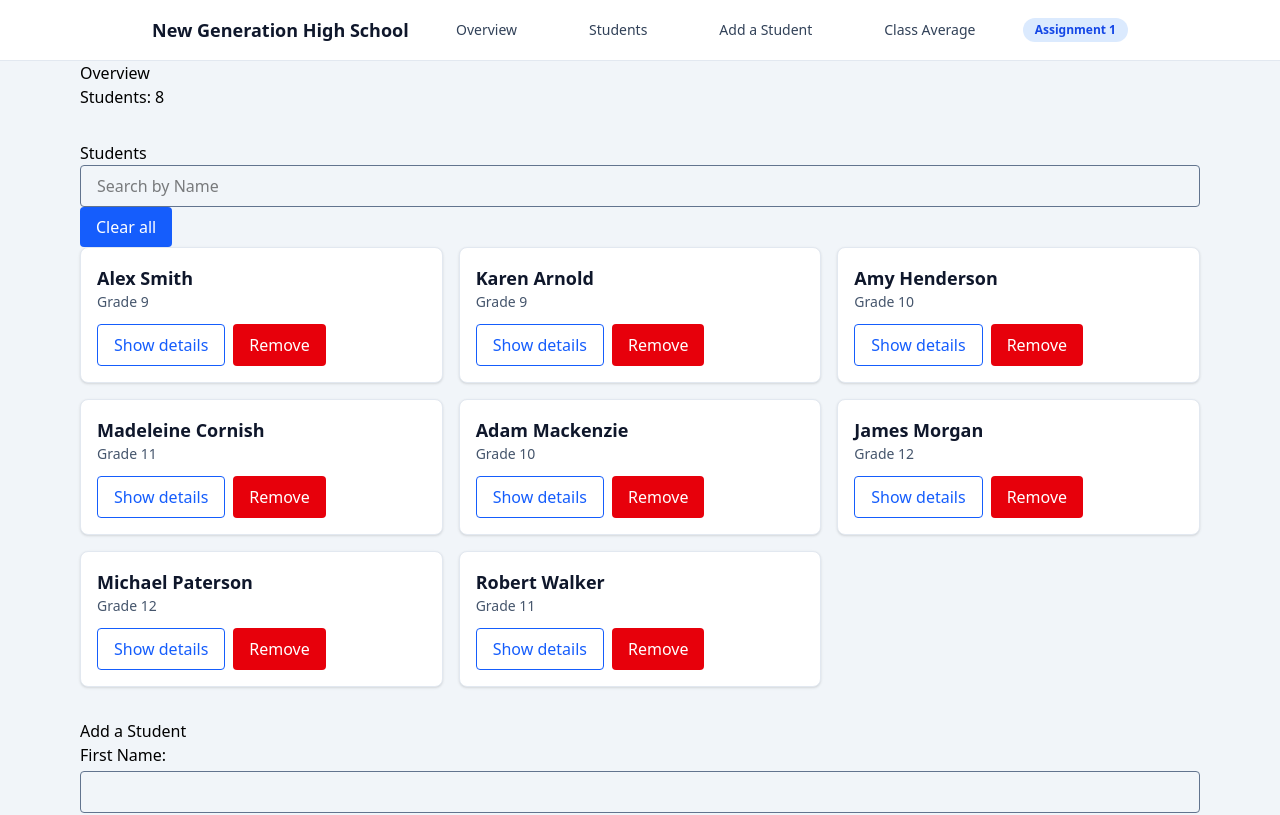
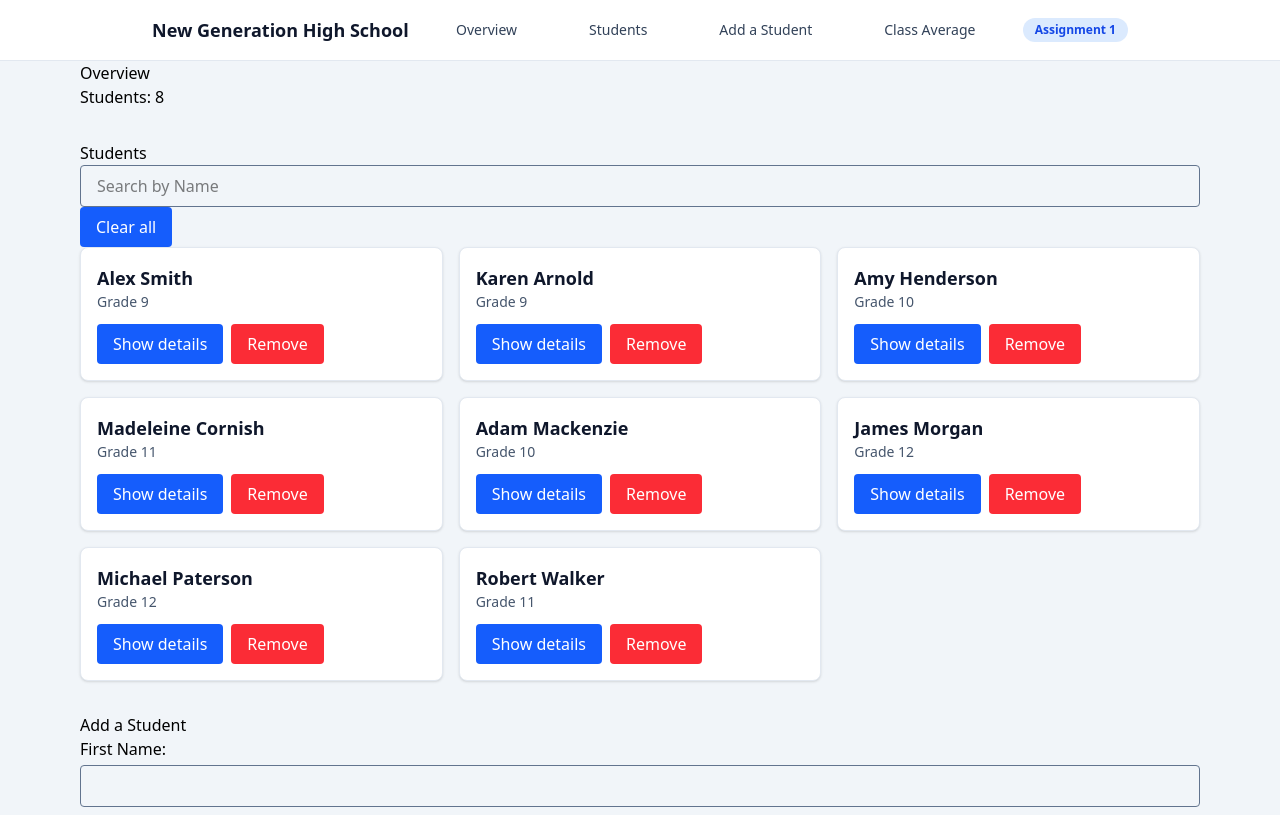
Before and after one commit to Ekutepev/exploring-front-end-development-components, a Next.js app: page / in a window 1280 px wide. Shown: the top 815 px of the page. Built offline with nearby package versions, Linux system fonts and the light colour scheme.

Commit message:
matched colour schemes to other components.

```diff
--- a/components/StudentCard.tsx
+++ b/components/StudentCard.tsx
@@ -33,7 +33,7 @@ const StudentCard = ({ student, onRemove }: StudentCardProps) => {
         <div className="flex flex-col gap-3 rounded-lg border border-slate-200 bg-white p-4 shadow-sm">
             {/* Name and grade */}
             <div>
-                <h3 className="text-lg font-semibold text-slate-900 break-words">
+                <h3 className="text-lg font-semibold text-slate-900 wrap-break-word">
                     {student.firstName} {student.lastName}
                 </h3>
                 <p className="text-sm text-slate-600">Grade {student.grade}</p>
@@ -55,12 +55,12 @@ const StudentCard = ({ student, onRemove }: StudentCardProps) => {
             <div className="mt-auto flex flex-wrap gap-2">
                 <button
                     onClick={() => setShowDetails(!showDetails)}
-                    className="rounded border border-blue-600 px-4 py-2 text-blue-600 hover:bg-blue-50 cursor-pointer transition">
+                    className="rounded bg-blue-600 px-4 py-2 text-white hover:bg-blue-700 cursor-pointer transition">
                     {showDetails ? "Hide details" : "Show details"}
                 </button>
                 <button
                     onClick={() => onRemove(student.id)}
-                    className="rounded bg-red-600 px-4 py-2 text-white hover:bg-red-700 cursor-pointer transition">
+                    className="rounded bg-red-500 px-4 py-2 text-white hover:bg-red-600 cursor-pointer transition">
                     Remove
                 </button>
             </div>
```
